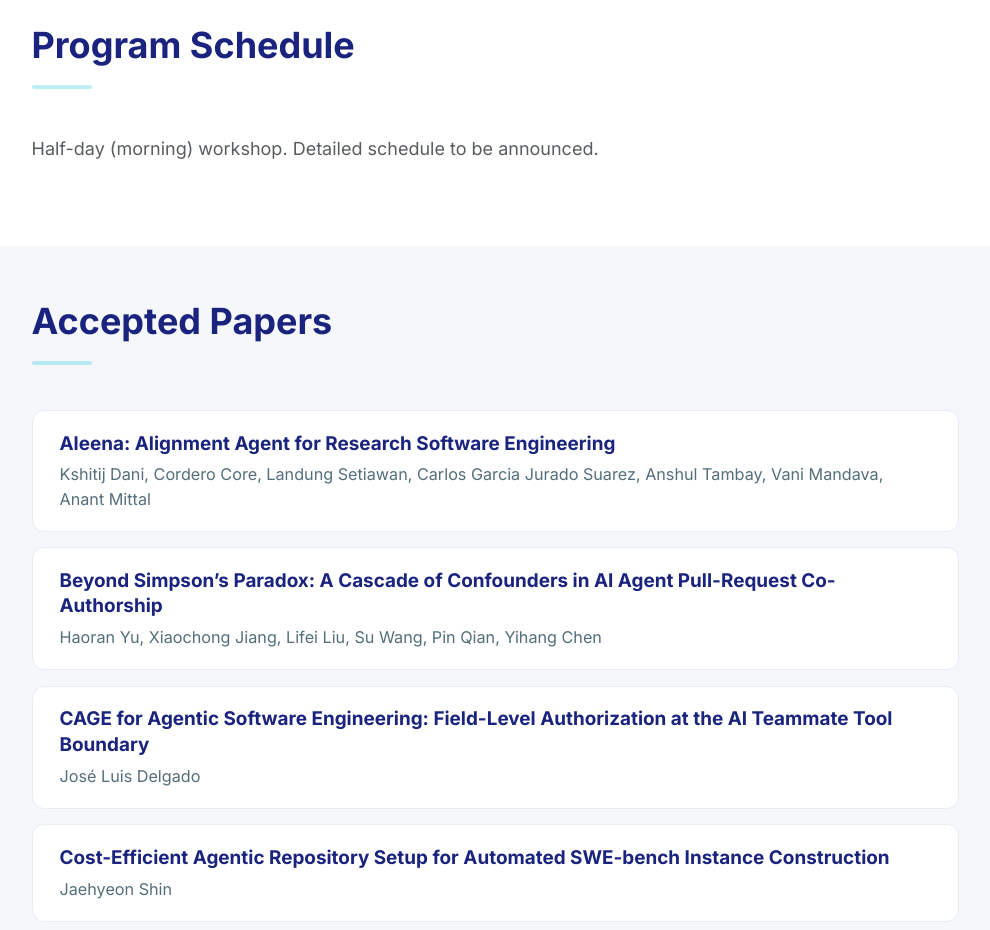
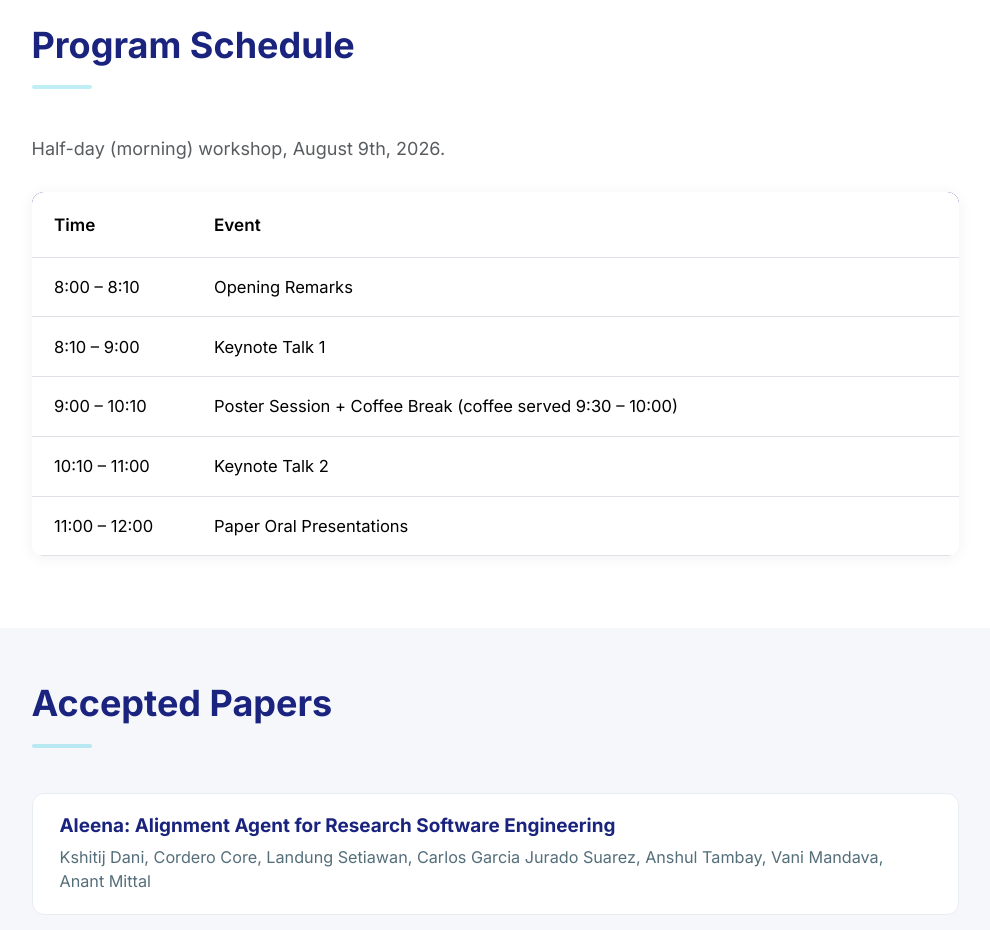
Before and after one commit to agent-se/agent-se.github.io, a Vue app: page / in a window 1280 px wide. Shown: the part 3960-4890 px from the top of the page, without its empty margins (52-1042 px from the left). Built offline with nearby package versions, Linux system fonts and the light colour scheme.

Commit message:
added schedule

```diff
--- a/src/App.vue
+++ b/src/App.vue
@@ -413,8 +413,8 @@ onUnmounted(() => window.removeEventListener('scroll', handleScroll))
     <div class="container">
       <h2 class="section-title">Program Schedule</h2>
       <hr class="section-divider">
-      <p class="mb-4 text-muted">Half-day (morning) workshop. Detailed schedule to be announced.</p>
-      <!-- <div class="col-lg-10">
+      <p class="mb-4 text-muted">Half-day (morning) workshop, August 9th, 2026.</p>
+      <div class="col-lg-10">
         <table class="table program-table">
           <thead>
             <tr>
@@ -423,17 +423,14 @@ onUnmounted(() => window.removeEventListener('scroll', handleScroll))
             </tr>
           </thead>
           <tbody>
-            <tr><td>TBD</td><td>Opening Remarks</td></tr>
-            <tr><td>TBD</td><td>Keynote Talk 1</td></tr>
-            <tr><td>TBD</td><td>Paper Presentations — Session 1</td></tr>
-            <tr><td>TBD</td><td>Coffee Break</td></tr>
-            <tr><td>TBD</td><td>Keynote Talk 2</td></tr>
-            <tr><td>TBD</td><td>Paper Presentations — Session 2</td></tr>
-            <tr><td>TBD</td><td>Panel Discussion: The Future of AI Teammates</td></tr>
-            <tr><td>TBD</td><td>Closing Remarks</td></tr>
+            <tr><td>8:00 – 8:10</td><td>Opening Remarks</td></tr>
+            <tr><td>8:10 – 9:00</td><td>Keynote Talk 1</td></tr>
+            <tr><td>9:00 – 10:10</td><td>Poster Session + Coffee Break (coffee served 9:30 – 10:00)</td></tr>
+            <tr><td>10:10 – 11:00</td><td>Keynote Talk 2</td></tr>
+            <tr><td>11:00 – 12:00</td><td>Paper Oral Presentations</td></tr>
           </tbody>
         </table>
-      </div> -->
+      </div>
     </div>
   </section>
 
```
